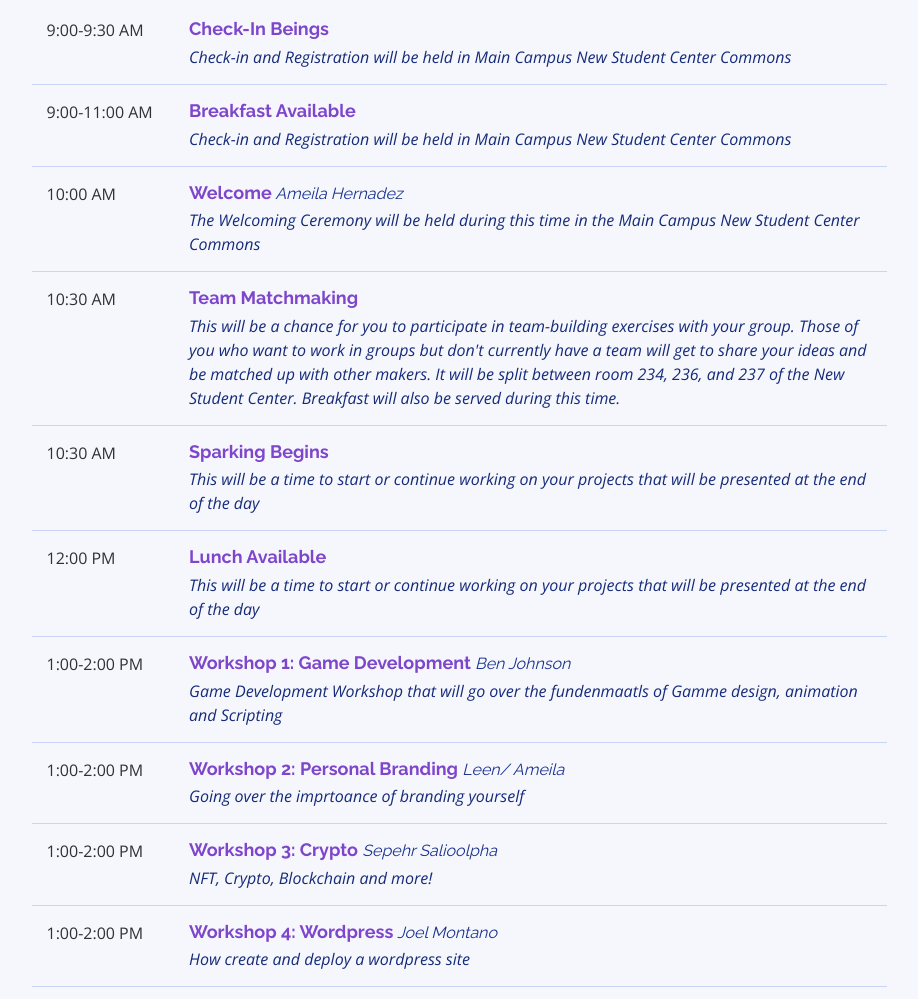
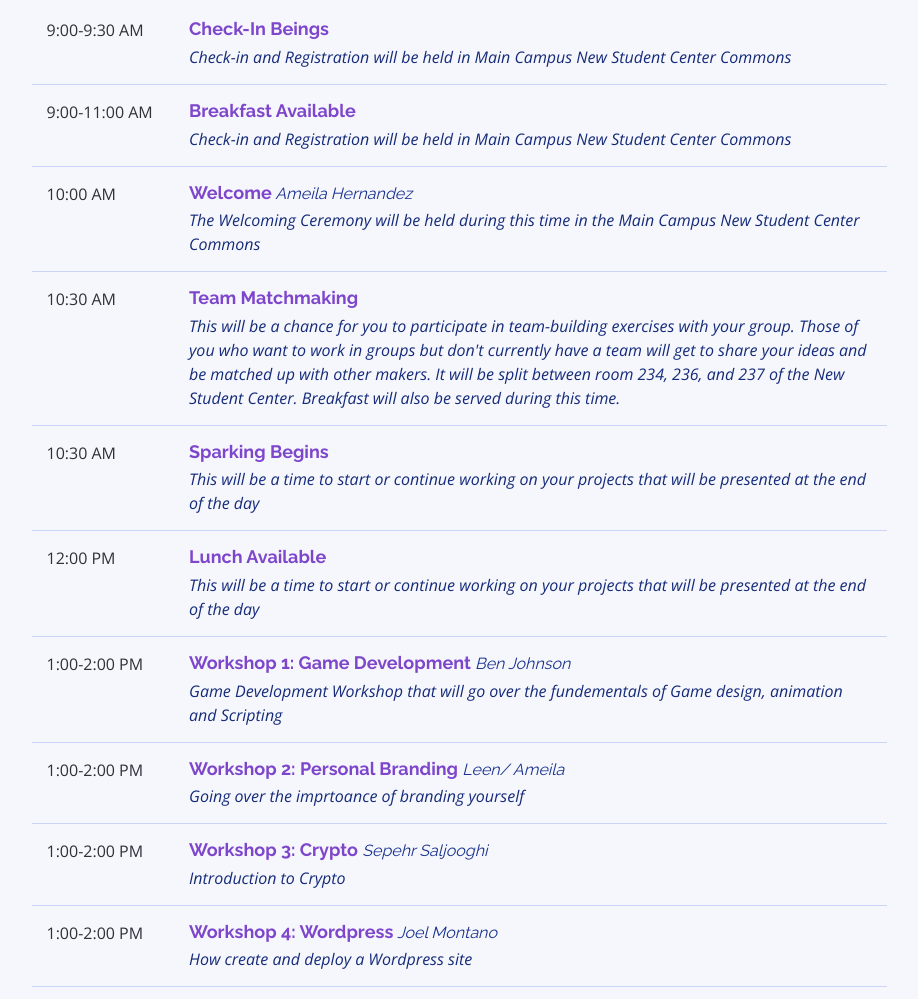
Before and after one commit to adev-exe/adev-exe.github.io, a plain HTML site: page index.html in a window 1280 px wide. Shown: the part 1486-2485 px from the top of the page, without its empty margins (181-1099 px from the left). Drawn offline with nearby package versions, Linux system fonts and the light colour scheme.

Commit message:
updated names

```diff
--- a/index.html
+++ b/index.html
@@ -227,7 +227,7 @@
             <div class="row schedule-item">
               <div class="col-md-2"><time>10:00 AM</time></div>
               <div class="col-md-10">
-                <h4>Welcome<span> Ameila Hernadez</span></h4>
+                <h4>Welcome<span> Ameila Hernandez</span></h4>
                 <p>The Welcoming Ceremony will be held during this time in the Main Campus New Student Center Commons</p>
               </div>
             </div>
@@ -261,7 +261,7 @@
               <div class="col-md-2"><time>1:00-2:00 PM</time></div>
               <div class="col-md-10">
                 <h4>Workshop 1: Game Development<span> Ben Johnson</span></h4>
-                <p>Game Development Workshop that will go over the fundenmaatls of Gamme design, animation and Scripting</p>
+                <p>Game Development Workshop that will go over the fundementals of Game design, animation and Scripting</p>
               </div>
             </div>
 
@@ -276,8 +276,8 @@
             <div class="row schedule-item">
               <div class="col-md-2"><time>1:00-2:00 PM</time></div>
               <div class="col-md-10">
-                <h4>Workshop 3: Crypto <span> Sepehr Salioolpha</span></h4>
-                <p>NFT, Crypto, Blockchain and more!</p>
+                <h4>Workshop 3: Crypto <span>Sepehr Saljooghi</span></h4>
+                <p>Introduction to Crypto</p>
               </div>
             </div>
 
@@ -285,7 +285,7 @@
               <div class="col-md-2"><time>1:00-2:00 PM</time></div>
               <div class="col-md-10">
                 <h4>Workshop 4: Wordpress<span> Joel Montano</span></h4>
-                <p>How create and deploy a wordpress site</p>
+                <p>How create and deploy a Wordpress site</p>
               </div>
             </div>
 
@@ -340,7 +340,7 @@
             <div class="row schedule-item">
               <div class="col-md-2"><time>10:30 PM</time></div>
               <div class="col-md-10">
-                <h4>Judging<span> Ameila Hernadez & Sponsors</span></h4>
+                <h4>Judging<span> Ameila Hernandez & Sponsors</span></h4>
                 <p>Judges will take 45 minutes to decide upon winners in room 253</p>
               </div>
             </div>
@@ -348,7 +348,7 @@
             <div class="row schedule-item">
               <div class="col-md-2"><time>11:45 PM</time></div>
               <div class="col-md-10">
-                <h4>Final Speech and Prizes Awarded<span> Ameila Hernadez</span></h4>
+                <h4>Final Speech and Prizes Awarded<span> Ameila Hernandez</span></h4>
                 <p>Return to room 253 for the final speech.  Prizes will be awarded at this time</p>
               </div>
             </div>
@@ -405,7 +405,6 @@
               <div class="col-11 col-lg-8" style="text-shadow: 2px 2px 6px black">
                 <h3>New Student Center<br> Greenville, NC</h3>
                 <p>East Carolina University is located on E 5th St in Greenville. NC. <a href="http://www.ecu.edu/docs/maps/main_campus.pdf">Click Here</a> for map of ECU to find the New Student Center once you arrive!</p>
-
               </div>
             </div>
           </div>
@@ -587,7 +586,7 @@
               <i class="ion-ios-telephone-outline"></i>
               <!-- <h3>Phone Number</h3> -->
               <!-- <p><a href="tel:+155895548855">(919) 599-2203</a></p> -->
-              <h3>Ameila Hernadez</h3>
+              <h3>Ameila Hernandez</h3>
             </div>
           </div>
 
@@ -616,7 +615,7 @@
 
           <div class="col-lg-3 col-md-6 footer-info">
             <img src="img/logo.png" alt="TheEvenet">
-            <p>ECU Spark is brought to you by East Carolina University's ACM chapter led by Tiffany Nguyen.  It provides the opportunity to learn, create, and network to anyone who wants to attend.  We hope to see you there!</p>
+            <p>ECU Spark is brought to you by East Carolina University's ACM chapter led by Amelia Hernandez.  It provides the opportunity to learn, create, and network to anyone who wants to attend.  We hope to see you there!</p>
           </div>
 
           <div class="col-lg-3 col-md-6 footer-links">
```
